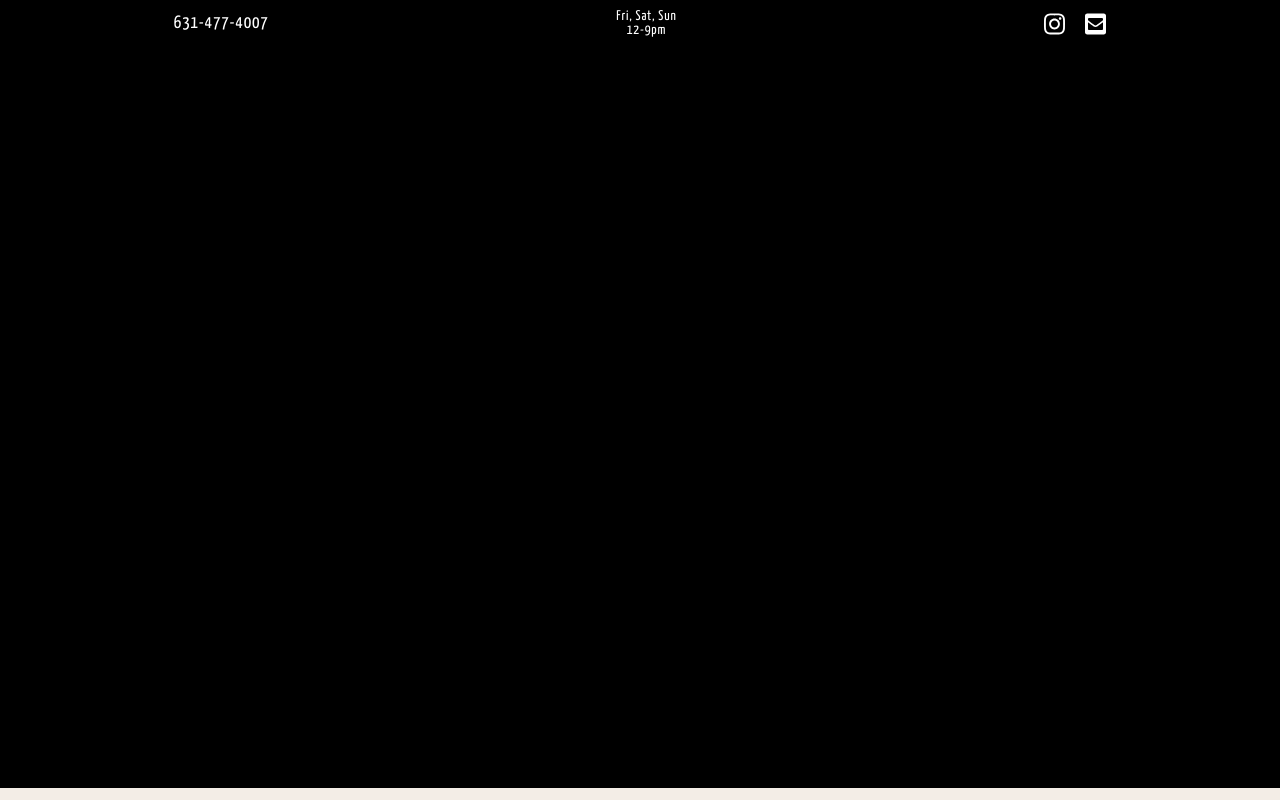
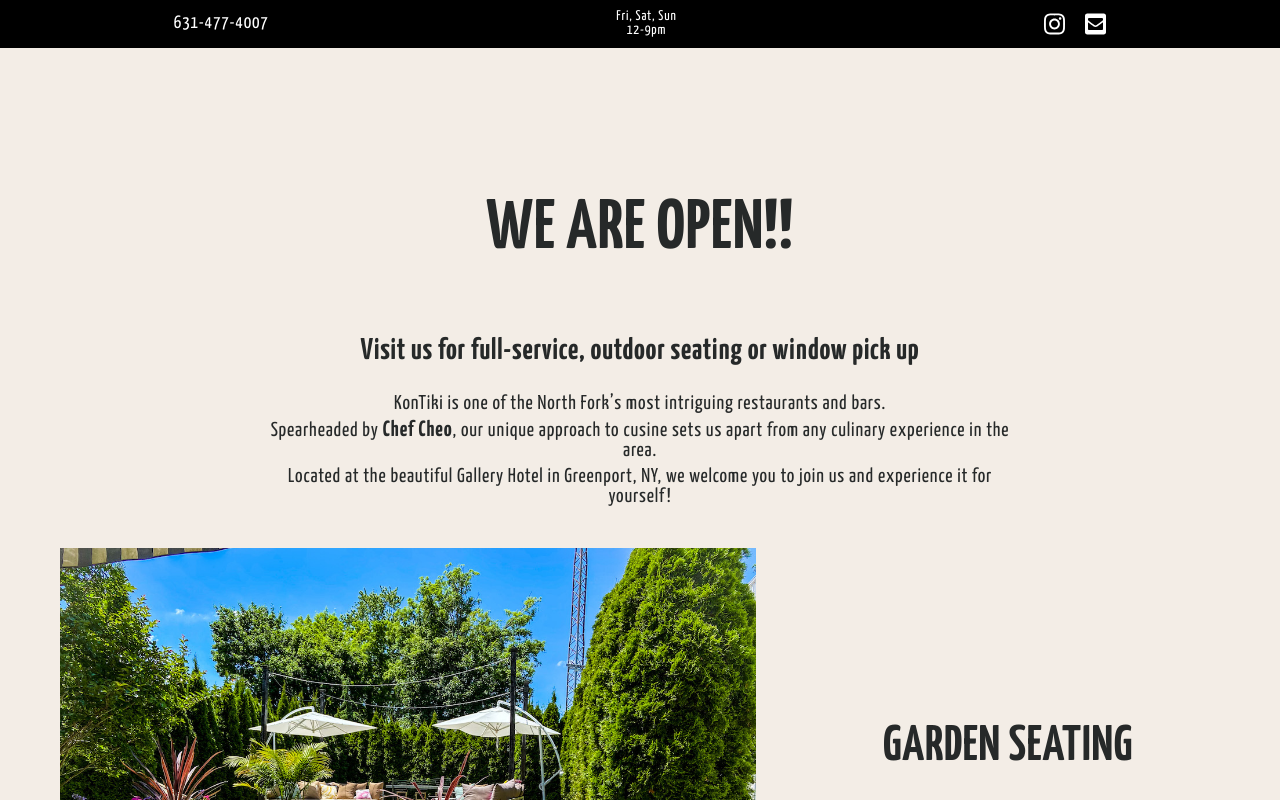
Before and after one commit to asabogal/2020-kon-tiki, a React (Create React App) app: page / in a window 1280 px wide. Shown: the top 800 px of the page. Built offline with nearby package versions, Linux system fonts and the light colour scheme.

Commit message:
add slide up animation

```diff
--- a/src/components/main/LandingImage.js
+++ b/src/components/main/LandingImage.js
@@ -21,7 +21,15 @@
   width: 100vw;
   padding-bottom: 20px;
   background-color: black;
+  animation: SlideUp 1s ease forwards 2.4s;
   @media (max-width: 599px) {
     height: 75vh;
   }
+  @keyframes SlideUp {
+  from {
+    transform: translateY(0);
+  } to {
+    transform: translateY(-100%);
+  }
+}
 `;
--- a/src/pages/LandingPage.js
+++ b/src/pages/LandingPage.js
@@ -32,4 +32,12 @@
   grid-template-columns: 1fr;
   grid-template-rows: repeat(4, auto), 150px;
   gap: 20px;
+  animation: ContentUp 1s ease forwards 2.5s;
+  @keyframes ContentUp {
+  from {
+    transform: translateY(0);
+  } to {
+    transform: translateY(-80vh);
+  }
+}
 `;
```
